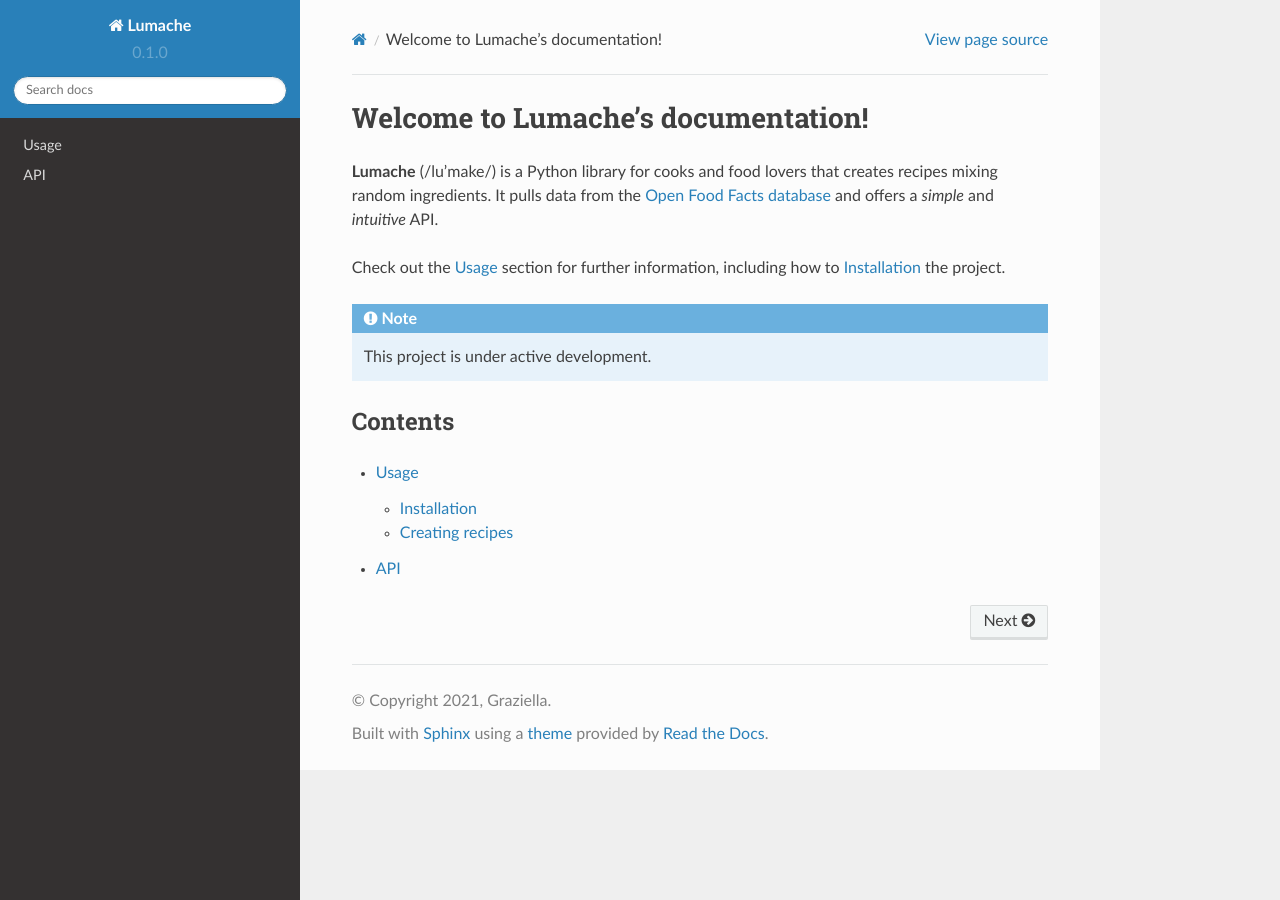
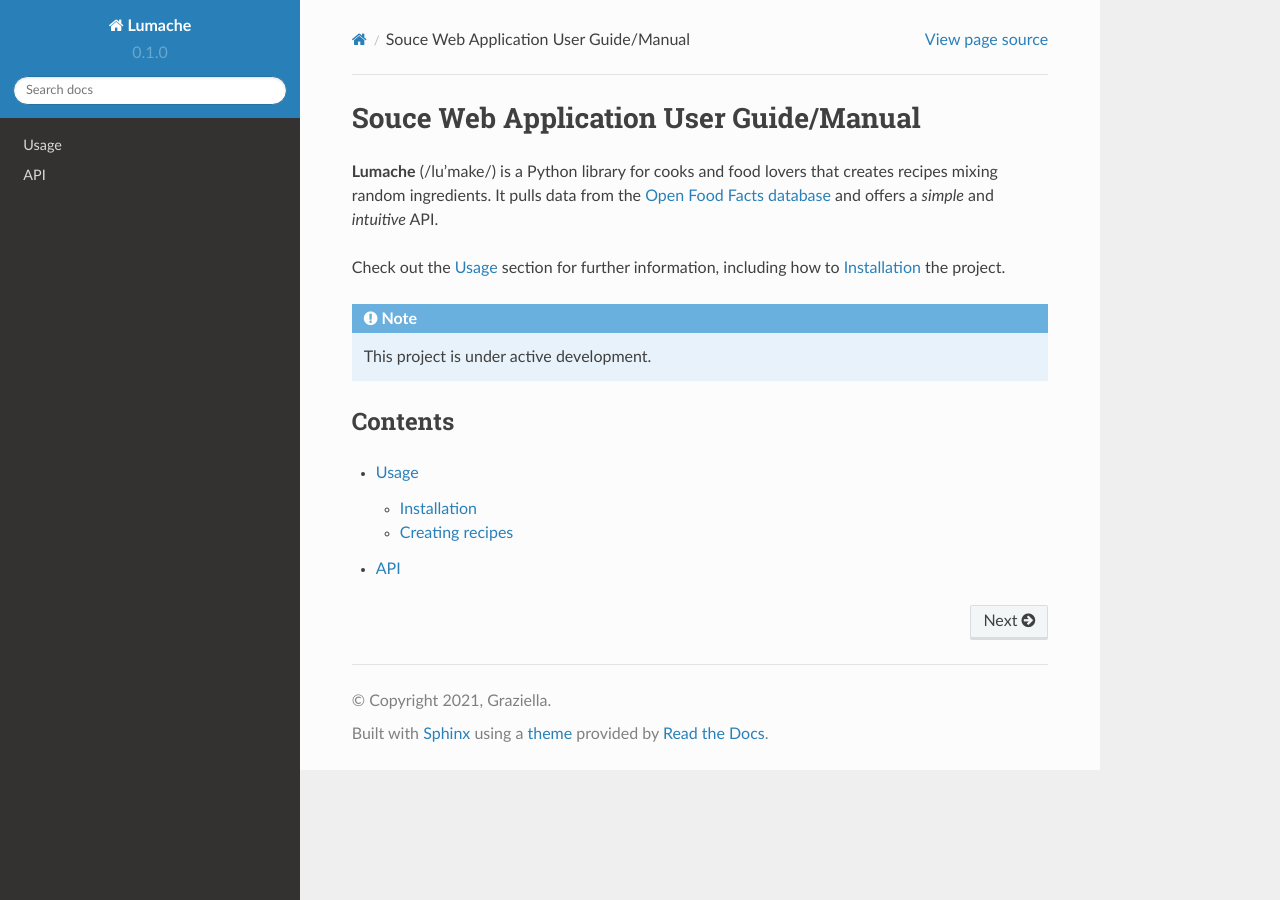
Before and after one commit to hgakena/souce-user-manual-2022, a Sphinx documentation site: the page built from docs/source/index.rst, in a window 1280 px wide. Built offline with Sphinx 7.4.7 and the Read the Docs theme 2.0.0, drawn with Linux system fonts in a browser that asks for light colours.

Commit message:
Editted title for index.rst

```diff
--- a/docs/source/index.rst
+++ b/docs/source/index.rst
@@ -1,5 +1,5 @@
-Welcome to Lumache's documentation!
-===================================
+Souce Web Application User Guide/Manual
+=======================================
 
 **Lumache** (/lu'make/) is a Python library for cooks and food lovers
 that creates recipes mixing random ingredients.
```
